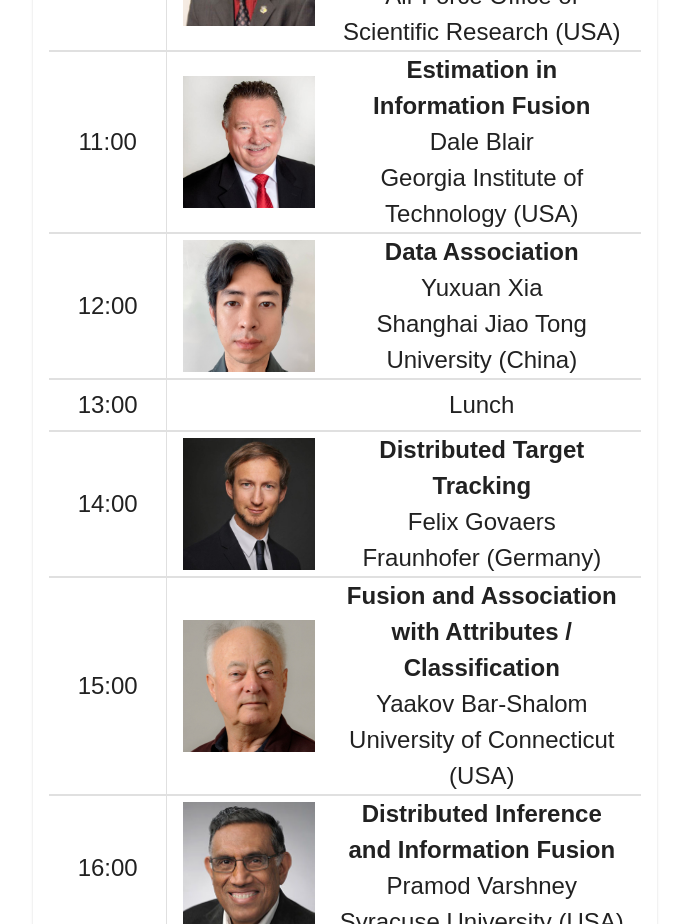
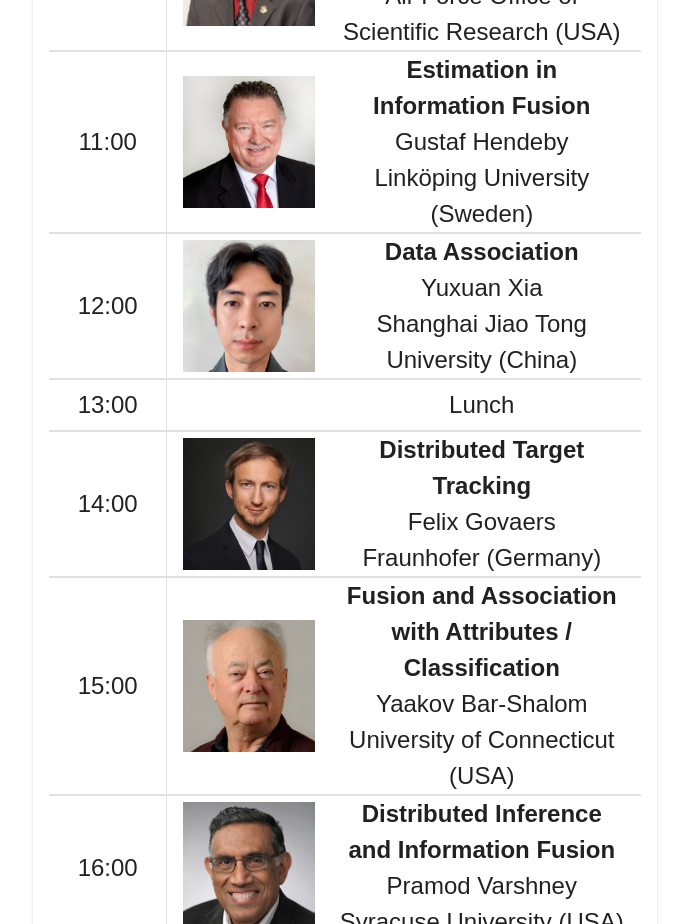
Before and after one commit to Fusion2025/web, a Nuxt app: page /bootcamp in a window 1280 px wide. Shown: the part 980-1904 px from the top of the page, without its empty margins (295-984 px from the left). Built offline with nearby package versions, Linux system fonts and the light colour scheme.

Commit message:
Update bootcamp.vue - gustaf

```diff
--- a/pages/bootcamp.vue
+++ b/pages/bootcamp.vue
@@ -70,8 +70,8 @@
                         </v-col>
                         <v-col cols="12" md="6" lg="8">
                           <b>Estimation in Information Fusion</b>
-                          <p>Dale Blair</p>
-                          <p>Georgia Institute of Technology (USA)</p>
+                          <p>Gustaf Hendeby</p>
+                          <p>Linköping University (Sweden)</p>
                         </v-col>
                       </v-row>
                     </td>
```
